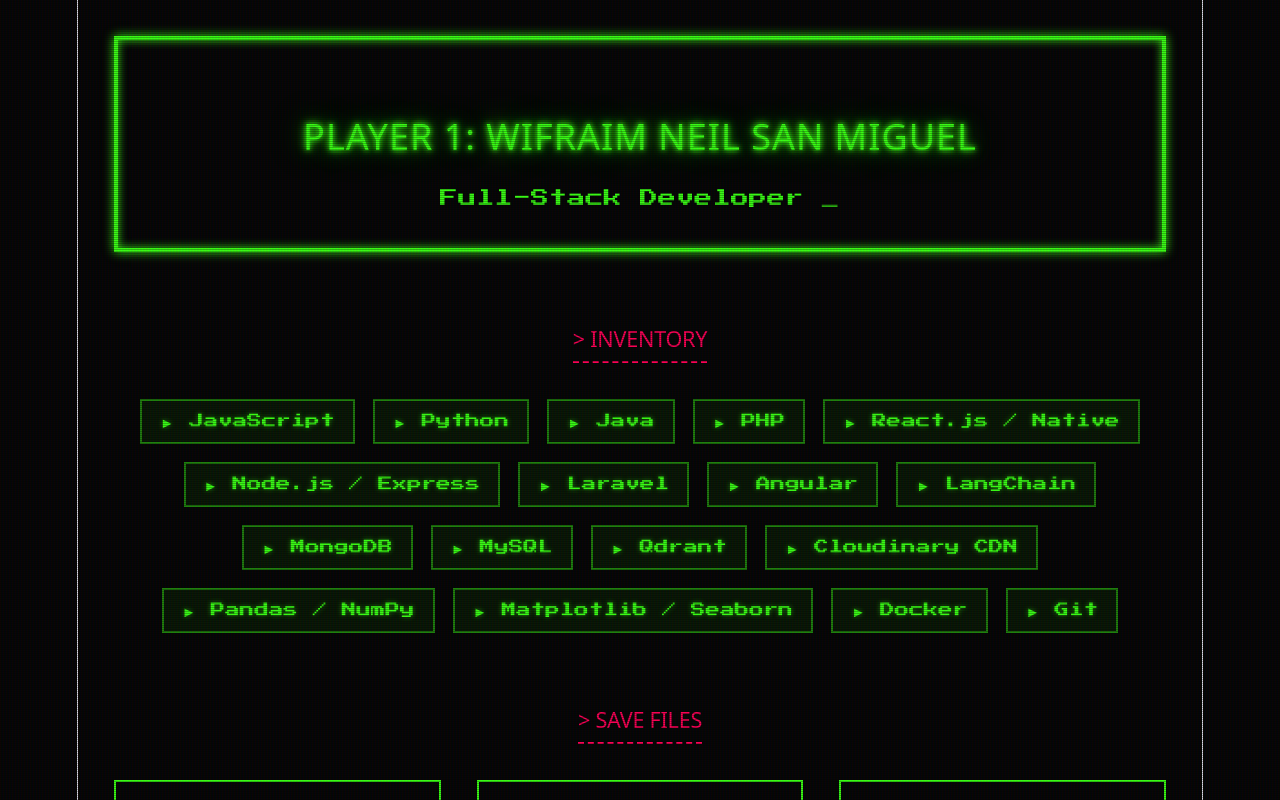
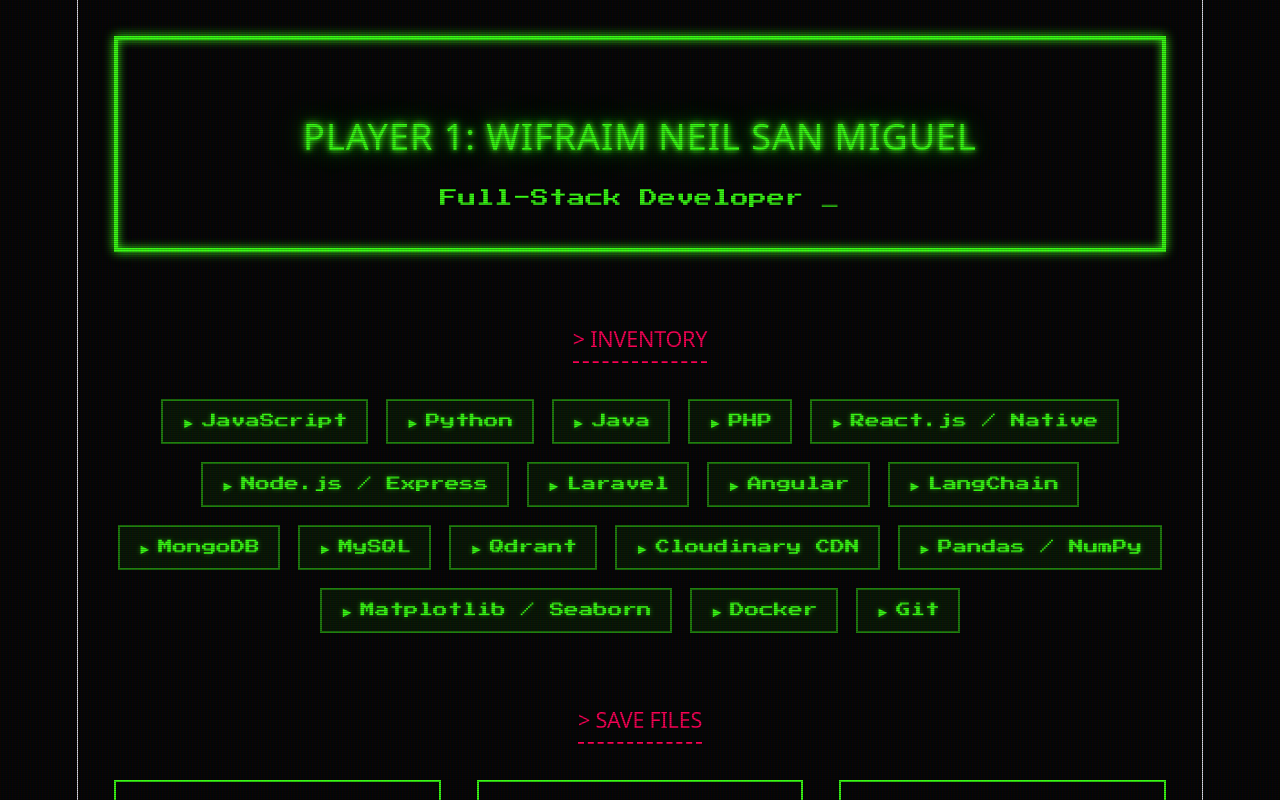
Before and after one commit to Ecila-01/WifraimNeil, a React (Vite) app: page / in a window 1280 px wide. Shown: the top 800 px of the page. Built offline with nearby package versions, Linux system fonts and the light colour scheme.

Commit message:
Update App.css

```diff
--- a/src/App.css
+++ b/src/App.css
@@ -150,7 +150,21 @@
   border: 2px solid var(--text-dim);
   text-shadow: 0 0 5px rgba(57, 255, 20, 0.5);
   white-space: nowrap;
+  display: inline-flex;
+  align-items: center;
+  justify-content: center;
 }
+
+.bullet-arrow {
+  display: inline-block;
+  margin-right: 6px; /* Adjusts spacing between arrow and text */
+
+  /* If the arrow still looks a tiny bit too high due to font metrics,
+    uncomment the line below and tweak the pixel value to nudge it down.
+  */
+  /* transform: translateY(1px); */
+}
+
 /* Utility Animations & Global Links */
 .blink {
   animation: blinker 1s linear infinite;
```
